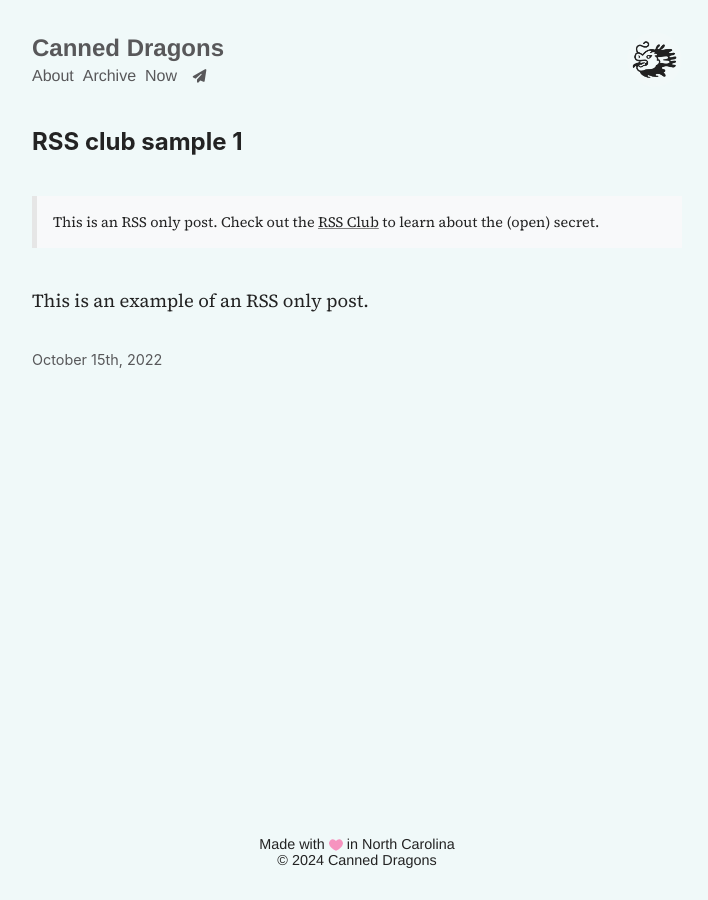
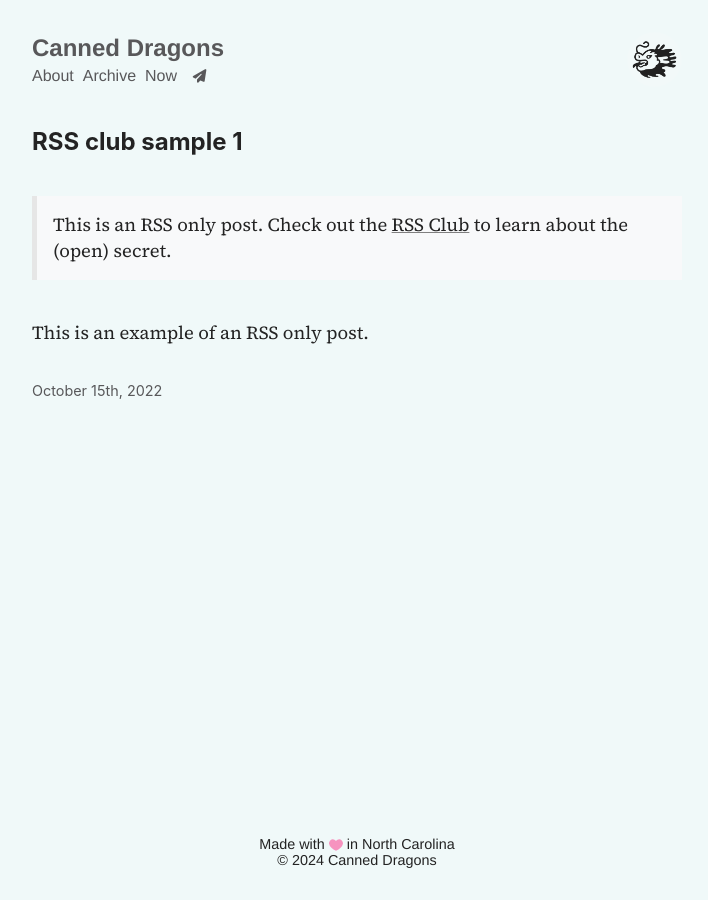
Before and after one commit to frostedechoes/canneddragons, a Jekyll site: the page built from _posts/rss-club/2022-10-15-rss-sample-1.md, in a window 1280 px wide. Shown: the whole page, without its empty margins (283-991 px from the left). Built offline with Jekyll 4.4.1, drawn with Linux system fonts in a browser that asks for light colours; nearby versions of some CDN libraries.

Commit message:
changed css

```diff
--- a/css/main.scss
+++ b/css/main.scss
@@ -338,7 +338,6 @@ figcaption {
 aside, .callout {
   background-color: var(--box-background-color);
   border-left: 5px solid var(--light-border-color);
-  font-size: var(--small-font-size);
   margin: calc(1.25 *var(--line-height)) 0;
   padding: calc(.5 * var(--line-height));
   * + * {
```
